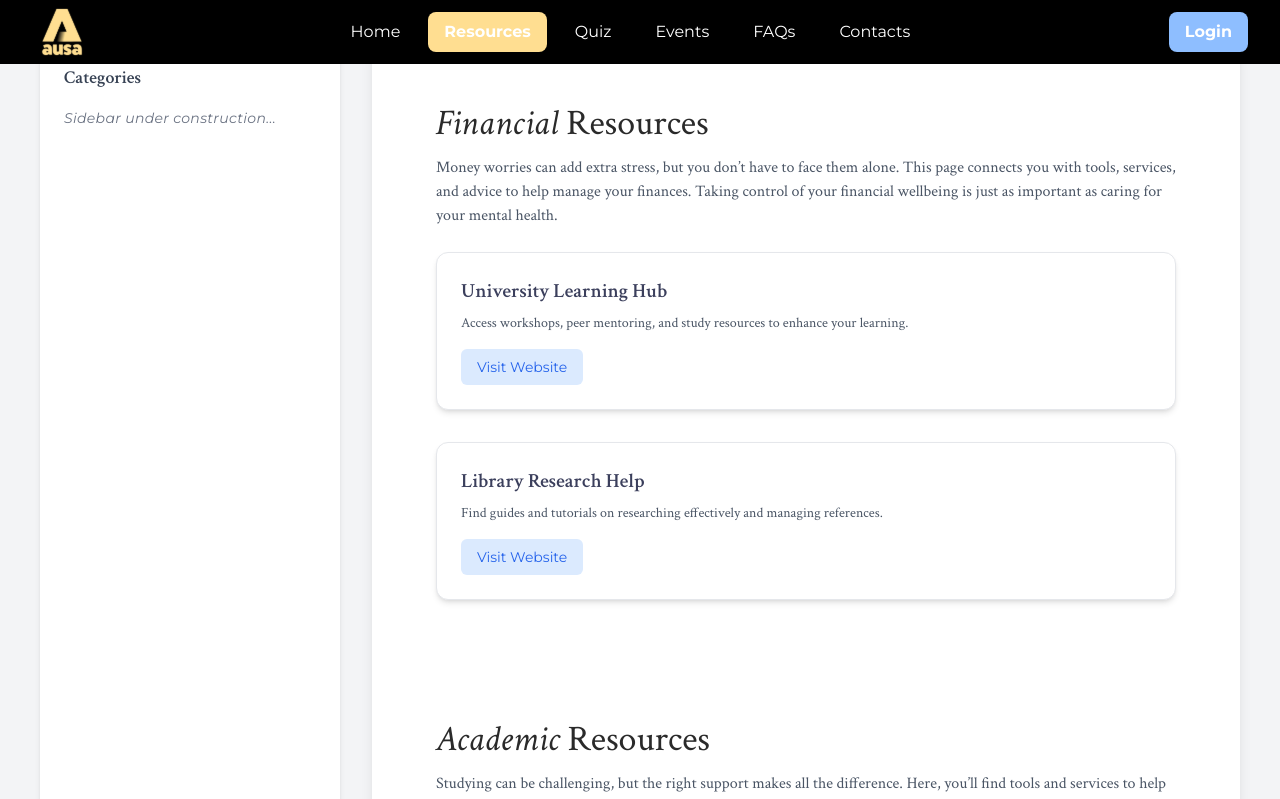
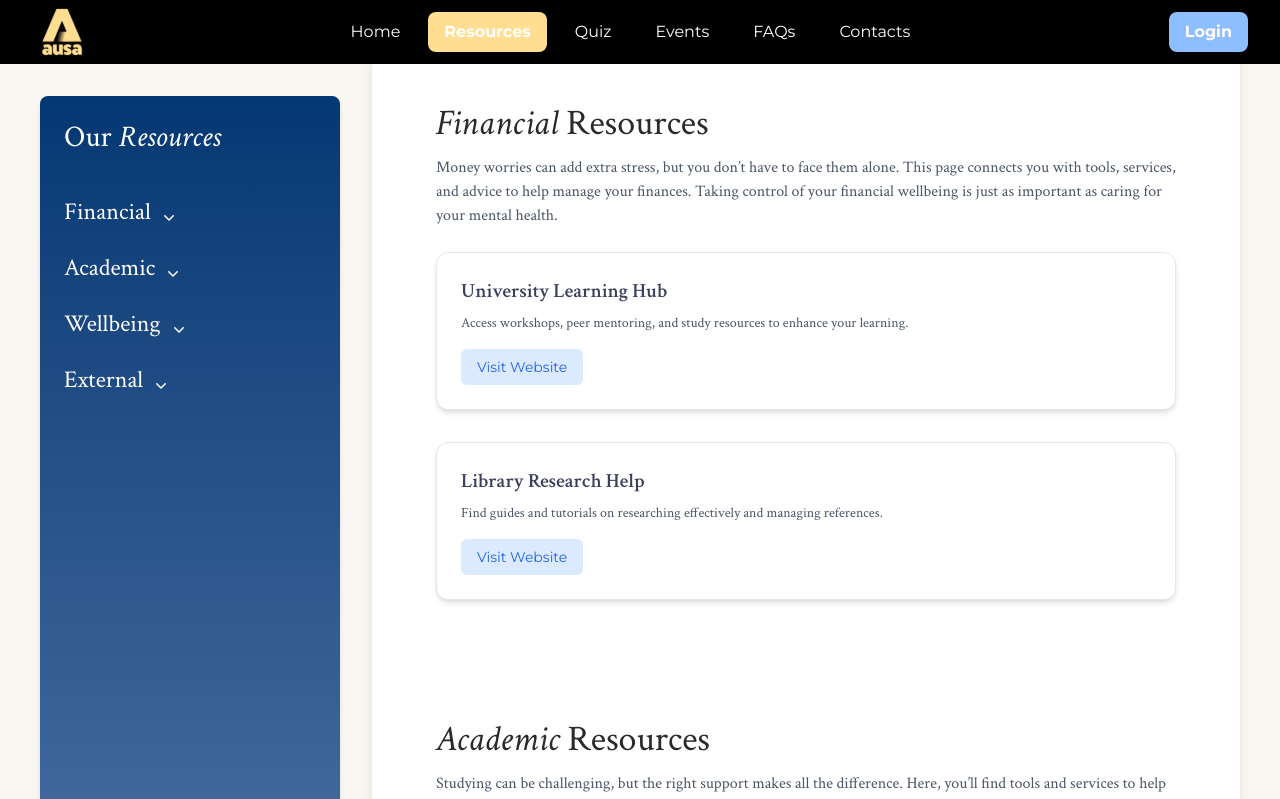
Before and after one commit to UoaWDCC/ausa-web, a Next.js app in the folder client/: page /resources in a window 1280 px wide. Shown: the top 799 px of the page. Built offline with nearby package versions, Linux system fonts and the light colour scheme.

Commit message:
added sidebar and collapsible components

```diff
--- a/client/app/resources/page.tsx
+++ b/client/app/resources/page.tsx
@@ -2,17 +2,145 @@
 import React from "react"
 import ResourcesSection from "../components/composite/resources/ResourcesSection"
 
+type SidebarSectionProps = {
+    title: string
+    defaultOpen?: boolean
+    children: React.ReactNode
+}
+
+// Collapsible sidebar section component
+function SidebarSection({ title, defaultOpen = false, children }: SidebarSectionProps) {
+    const [open, setOpen] = React.useState(defaultOpen)
+    const id = React.useId()
+
+    return (
+        <div className="mb-3 text-white">
+            <button
+                type="button"
+                className="flex gap-2 items-center"
+                onClick={() => setOpen(o => !o)}
+                aria-expanded={open}
+                aria-controls={`sec-${id}`}
+            >
+                <h3 className="text-2xl mb-3">{title}</h3>
+        {/* chevron */}
+                <svg
+                    className={`h-5 w-5 transition-transform ${open ? "rotate-180" : ""}`}
+                    viewBox="0 0 20 20" fill="white"
+                    xmlns="http://www.w3.org/2000/svg"
+                >
+                    <path fillRule="evenodd" d="M5.23 7.21a.75.75 0 011.06.02L10 10.94l3.71-3.71a.75.75 0 111.08 1.04l-4.25 4.25a.75.75 0 01-1.08 0L5.21 8.27a.75.75 0 01.02-1.06z" />
+                </svg>
+            </button>
+
+            <div
+                id={`sec-${id}`}
+                aria-hidden={!open}
+                className={`
+                    overflow-hidden duration-500
+                    transition-[max-height,opacity]
+                    ${open ? "max-h-96 opacity-100" : "max-h-0 opacity-0"}
+                `}
+            >
+                {children}
+            </div>
+        </div>
+    )
+}
+
 const ResourcesPage = () => {
   return (
-    <div className="flex justify-center items-start min-h-screen bg-gray-100 py-16 px-5 md:p-10">
+    <div className="flex justify-center items-start min-h-screen bg-[#FAF7F2] py-16 px-5 md:p-10">
       {/* Main container (sidebar + content) */}
       <div className="w-full max-w-[1500px] flex flex-col md:flex-row gap-8">
 
         {/* LHS SIDEBAR — hello eve! */}
-        <div className="w-full md:w-[300px] bg-white rounded-lg shadow-md p-6 hidden md:block">
-          {/* Placeholder for sidebar buttons */}
-          <h3 className="text-lg font-semibold text-gray-700 mb-4">Categories</h3>
-          <p className="text-sm text-gray-500 italic">Sidebar under construction...</p>
+        <div className="w-full md:w-[300px] bg-gradient-to-b from-[#043873] to-[#C7E1FF] rounded-lg shadow-md p-6 hidden md:block mt-14">
+          {/* Sidebar buttons */}
+            <h3 className="text-3xl text-white mb-10">Our <span className="italic">Resources</span></h3>
+            <SidebarSection title="Financial">
+                <div className="ml-5 text-xl py-2 space-y-2 underline-offset-4 decoration-1 font-serif italic">
+                    <a
+                        href="https://www.learninghub.auckland.ac.nz/"
+                        target="_blank"
+                        rel="noopener noreferrer"
+                        className="block hover:underline"
+                    >
+                        University Learning Hub
+                    </a>
+                    <a
+                        href="https://www.library.auckland.ac.nz/"
+                        target="_blank"
+                        rel="noopener noreferrer"
+                        className="block hover:underline"
+                    >
+                        Library Research Help
+                    </a>
+                </div>
+            </SidebarSection>
+
+            <SidebarSection title="Academic">
+                <div className="ml-5 text-xl py-2 space-y-2 underline-offset-4 decoration-1 font-serif italic">
+                    <a
+                        href="https://www.learninghub.auckland.ac.nz/"
+                        target="_blank"
+                        rel="noopener noreferrer"
+                        className="block hover:underline"
+                    >
+                        University Learning Hub
+                    </a>
+                    <a
+                        href="https://www.library.auckland.ac.nz/"
+                        target="_blank"
+                        rel="noopener noreferrer"
+                        className="block hover:underline"
+                    >
+                        Library Research Help
+                    </a>
+                </div>
+            </SidebarSection>
+
+            <SidebarSection title="Wellbeing">
+                <div className="ml-5 text-xl py-2 space-y-2 underline-offset-4 decoration-1 font-serif italic">
+                    <a
+                        href="https://www.learninghub.auckland.ac.nz/"
+                        target="_blank"
+                        rel="noopener noreferrer"
+                        className="block hover:underline"
+                    >
+                        University Learning Hub
+                    </a>
+                    <a
+                        href="https://www.library.auckland.ac.nz/"
+                        target="_blank"
+                        rel="noopener noreferrer"
+                        className="block hover:underline"
+                    >
+                        Library Research Help
+                    </a>
+                </div>
+            </SidebarSection>
+
+            <SidebarSection title="External">
+                <div className="ml-5 text-xl py-2 space-y-2 underline-offset-4 decoration-1 font-serif italic">
+                    <a
+                        href="https://www.auckland.ac.nz/en/on-campus/student-support.html"
+                        target="_blank"
+                        rel="noopener noreferrer"
+                        className="block hover:underline"
+                    >
+                        Student Health & Counselling
+                    </a>
+                    <a
+                        href="https://www.auckland.ac.nz/en/study/scholarships-and-awards.html"
+                        target="_blank"
+                        rel="noopener noreferrer"
+                        className="block hover:underline"
+                    >
+                        Financial Aid Office
+                    </a>
+                </div>
+            </SidebarSection>
         </div>
 
         {/* RHS CONTENT */}
```
